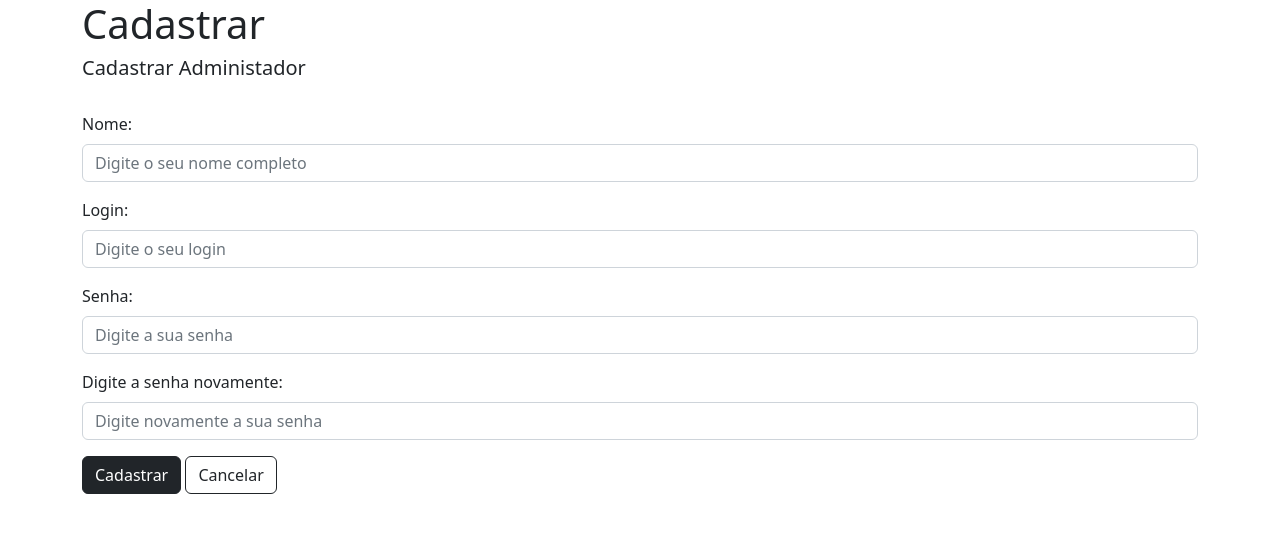
After one commit to DieimesNunes/grupo_alfa_2_ano, a PHP site: page /adm/cadastrar_adm.php in a window 1280 px wide. The commit adds this page. Shown: the top 533 px of the page. Run offline with PHP 8.4, Linux system fonts and the light colour scheme.

Commit message:
Atualização 1

```diff
--- /dev/null
+++ b/adm/cadastrar_adm.php
@@ -0,0 +1,76 @@
+<?php
+    include("../conexao.php");
+
+    if(isset($_POST['bt_senha'])){
+        $senha1 = $_POST['bt_senha'];
+        $senha2 = $_POST['bt_senha_2'];
+
+        if(!($senha1 === $senha2)){
+            echo "As senhas não são iguais !!!";
+        }else{
+            $nome = $_POST['bt_nome'];
+            $login = $_POST['bt_login'];
+            $senha = $_POST['bt_senha'];
+
+            $senha_nova = password_hash(($senha), PASSWORD_DEFAULT);
+
+            $sql = "INSERT INTO adm (nome, login, senha) VALUES ('$nome', '$login', '$senha_nova')";
+
+            $cadastrar = $mysqli->query($sql) or die ($mysqli->error);
+            if($cadastrar){
+                $_SESSION['msg'] = "<div class='alert alert-success'>Arquivo enviado. Deu certo aluno! :)</div>";
+                unset($_POST);
+            }
+        }
+    }
+?>
+<!DOCTYPE html>
+<html lang="pt-br">
+    <head>
+        <meta charset="UTF-8">
+        <meta http-equiv="X-UA-Compatible" content="IE=edge">
+        <meta name="viewport" content="width=device-width, initial-scale=1.0">
+        <link href="https://cdn.jsdelivr.net/npm/bootstrap@5.2.0/dist/css/bootstrap.min.css" rel="stylesheet" integrity="sha384-gH2yIJqKdNHPEq0n4Mqa/HGKIhSkIHeL5AyhkYV8i59U5AR6csBvApHHNl/vI1Bx" crossorigin="anonymous">
+        <link rel="stylesheet" href="cadastrar.css">
+        <title>Tela de cadastro</title>
+    </head>
+    <body>
+        <div class="container">
+            <h1 id="titulo">Cadastrar</h1>
+            <div class="row align-itens-center">
+                <div class="col">
+                    <h5>Cadastrar Administador</h5>
+                    <br>
+                        <form action="#"  method="post" enctype = "multpart/form-data">
+                            <div class="mb-3">
+                                <label for="bt_nome" class="form-label">Nome:</label>
+                                <input class="form-control" type="text" placeholder="Digite o seu nome completo" name="bt_nome" required>
+                            </div>
+                            <div class="mb-3">
+                                <label for="bt_login" class="form-label">Login:</label>
+                                <input class="form-control" type="text" placeholder="Digite o seu login" name="bt_login" required>
+                            </div>
+                            <div class="mb-3">
+                                <label for="bt_senha" class="form-label">Senha:</label>
+                                <br>
+                                <input class="form-control" type="password" placeholder="Digite a sua senha" name="bt_senha" required>
+                            </div>
+                            <div class="mb-3">
+                                <label for="bt_senha" class="form-label">Digite a senha novamente:</label>
+                                <br>
+                                <input class="form-control" type="password" placeholder="Digite novamente a sua senha" name="bt_senha_2" required>
+                            </div>
+                        <input class="btn btn-dark" type="submit" value="Cadastrar">
+                        <input class="btn btn-outline-dark" type="reset" value="Cancelar">
+                        <?php
+                            if(isset($_SESSION['msg'])){
+                                echo $_SESSION['msg'];
+                                unset($_SESSION['msg']);
+                            }
+                        ?>
+                    </form>
+                </div>
+            </div>
+        </div>
+    </body>
+</html>
--- a/adm/index_adm.php
+++ b/adm/index_adm.php
@@ -1,6 +1,6 @@
 <?php
-include('../menu_adm.php');
-include('../icon.php');
+    require("autenticacao.php");
+    include('../menu_adm.php');
 ?>
 
 <!DOCTYPE html>
@@ -11,6 +11,7 @@ include('../icon.php');
         <meta name="viewport" content="width=device-width, initial-scale=1.0">
         <link href="https://cdn.jsdelivr.net/npm/bootstrap@5.2.0/dist/css/bootstrap.min.css" rel="stylesheet" integrity="sha384-gH2yIJqKdNHPEq0n4Mqa/HGKIhSkIHeL5AyhkYV8i59U5AR6csBvApHHNl/vI1Bx" crossorigin="anonymous">
         <link rel="stylesheet" href="style3.css">
+        <link rel = "shortcut icon" type = "imagem/x-icon" href = "../icone/icone.ico"/>
         <title>Tela de administração</title>
     </head>
     <body>
@@ -18,6 +19,7 @@ include('../icon.php');
             <h1>Tela de administração</h1>
             <h3>Cadastrar</h3>
             <p>Cadastrar produtos <a class="btn btn-primary" href="cadastrar_produtos.php">Acessar</a></p>
+            <p>Cadastrar administrador <a class="btn btn-primary" href="cadastrar_adm.php">Acessar</a></p>
             <hr>
             <h3>Consultar</h3>
             <p>Consultar produtos <a class="btn btn-primary" href="consultar_produtos.php">Acessar</a></p>
--- a/index.php
+++ b/index.php
@@ -22,7 +22,7 @@
     <title>Pi</title>
 </head>
 <body>
-    <h1 class= "center font margintop">Lanches Disponíveis</h1>
+    <h1 class= "center font margintop">Produtos Disponíveis</h1>
     <div class="container">
         <div class = "row">
             <?php
--- a/menu_adm.php
+++ b/menu_adm.php
@@ -13,7 +13,6 @@
     </div>
     <button class="btn btn-dark d-flex" type="submit"><a href="" class="linkbom">Cadastrar Lanches</a></button>
     <button class="btn btn-dark d-flex" type="submit"><a href="" class="linkbom">Consultar</a></button>
-          <a class="btn btn-danger d-flex " href="../sair.php">Sair</a>
-
+    <a class="btn btn-danger d-flex " href="sair.php">Sair</a>
   </div>
 </nav>
```
Also changed, not shown: adm/autenticacao.php (added, +9 -0 lines), adm/index.php (+20 -32 lines), adm/teste.html (added, +13 -0 lines), cadastrar_adm.php (deleted, +0 -79 lines), icon.php (+1 -13 lines), adm/sair.php (renamed from sair.php). Lines whose indentation alone changed are shown as unchanged.
